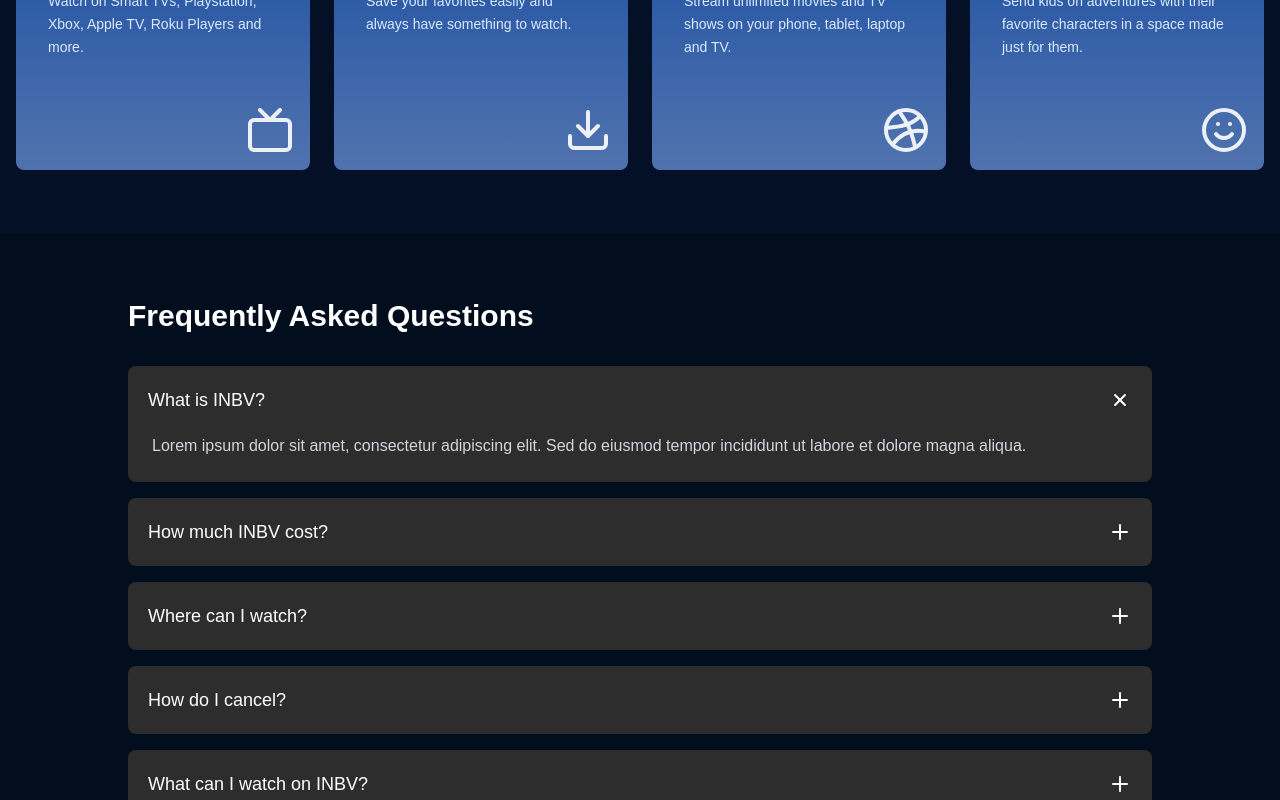
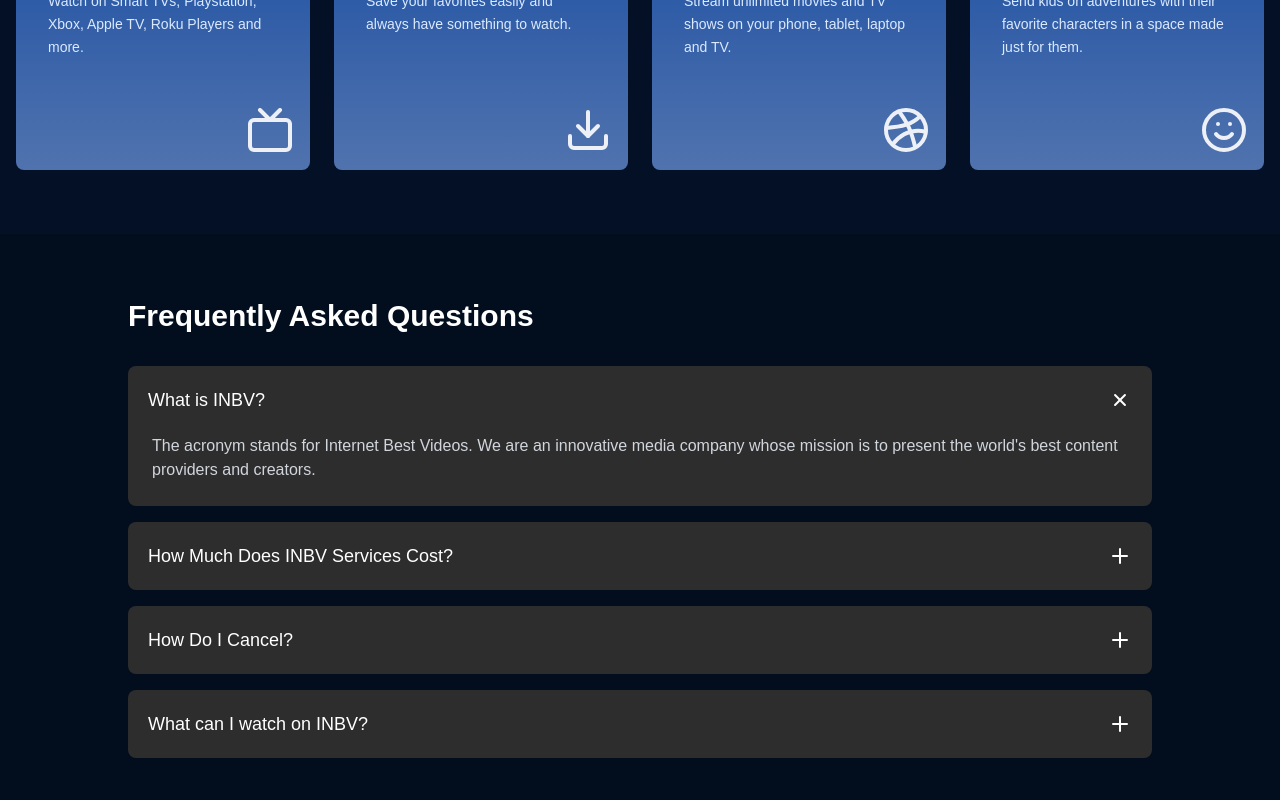
Before and after one commit to SyedMTaha/streaming-website2, a Next.js app: page / in a window 1280 px wide. Both pictures are taken after a click on the button "What is INBV?". Shown: the part 1412-2212 px from the top of the page. Built offline with nearby package versions, Linux system fonts and the light colour scheme.

Commit message:
FAQ added

```diff
--- a/components/signupForm.jsx
+++ b/components/signupForm.jsx
@@ -4,9 +4,11 @@
 import { createUserWithEmailAndPassword } from 'firebase/auth';
 import { doc, setDoc } from 'firebase/firestore';
 import React, { useState } from "react";
-import { useRouter } from 'next/router';
+import { useRouter } from 'next/navigation';
 import Link from "next/link";
 
+const router = useRouter();
+const [isLoading, setIsLoading] = useState(false);
 
 export default function SignupForm() {
   const [name, setName] = useState("");
@@ -14,9 +16,6 @@
   const [password, setPassword] = useState("");
   const [error, setError] = useState("");
   const [termCondition, setTermCodition] = useState(false);
-
-
-  // const router = useRouter();
 
 
   const handleSubmit = async (e) => {
@@ -41,7 +40,7 @@
       });
 
       // Redirect to home page or dashboard
-      router.push('/dashboard');
+      router.push('/login');
     }
     catch (error)
     {
--- a/src/app/page.js
+++ b/src/app/page.js
@@ -14,6 +14,24 @@
 import img05 from './../../public/assets/images/landing/home05.png';
 import img06 from './../../public/assets/images/landing/home06.png';
 
+const faqData = [
+  {
+    question: "What is INBV?",
+    answer: "The acronym stands for Internet Best Videos. We are an innovative media company whose mission is to present the world's best content providers and creators."
+  },
+  {
+    question: "How Much Does INBV Services Cost?",
+    answer: "Services vary. Most movies and videos only require registration."
+  },
+  {
+    question: "How Do I Cancel?",
+    answer: "Most platforms are available free to the public. Cancelling registration can be achieved at the same area where registration is done."
+  },
+  {
+    question: "What can I watch on INBV?",
+    answer: "Genre types may vary. Please check for availability."
+  }
+];
 
 
 export default function HomePage() {
@@ -158,11 +176,9 @@
           <div className="container mx-auto max-w-5xl">
             <h2 className="text-xl sm:text-2xl md:text-3xl font-bold mb-8">Frequently Asked Questions</h2>
             <div className="space-y-4">
-              <FAQItem question="What is INBV?" />
-              <FAQItem question="How much INBV cost?" />
-              <FAQItem question="Where can I watch?" />
-              <FAQItem question="How do I cancel?" />
-              <FAQItem question="What can I watch on INBV?" />
+            {faqData.map((faq, index) => (
+             <FAQItem key={index} question={faq.question} answer={faq.answer} />
+             ))}
             </div>
           </div>
         </section>
@@ -170,8 +186,8 @@
       <Footer />
     </div>
     </>
-  )
-}
+  );
+};
 
 function MovieCard({ image, title, href }) {
   return (
@@ -201,8 +217,9 @@
 )
 }
 
-function FAQItem({ question }) {
+function FAQItem({ question, answer }) {
   const [isOpen, setIsOpen] = React.useState(false)
+
 
   return (
     <div className="bg-[#2D2D2D] rounded-lg">
@@ -215,10 +232,7 @@
       </button>
       {isOpen && (
         <div className="px-6 pb-6">
-          <p className="text-gray-300">
-            Lorem ipsum dolor sit amet, consectetur adipiscing elit. Sed do eiusmod tempor incididunt ut labore et
-            dolore magna aliqua.
-          </p>
+          <p className="text-gray-300">{answer}</p>
         </div>
       )}
     </div>
```
